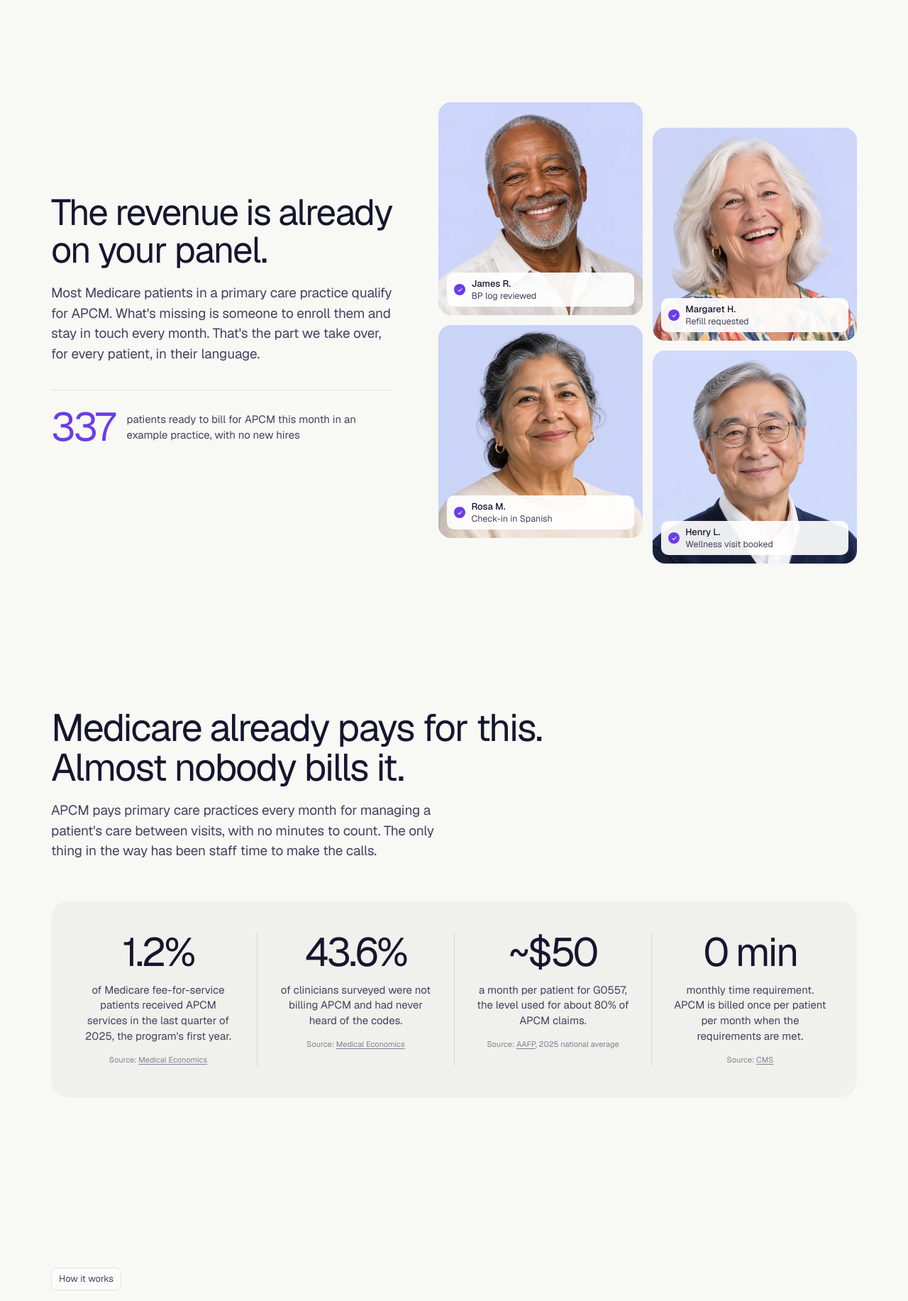
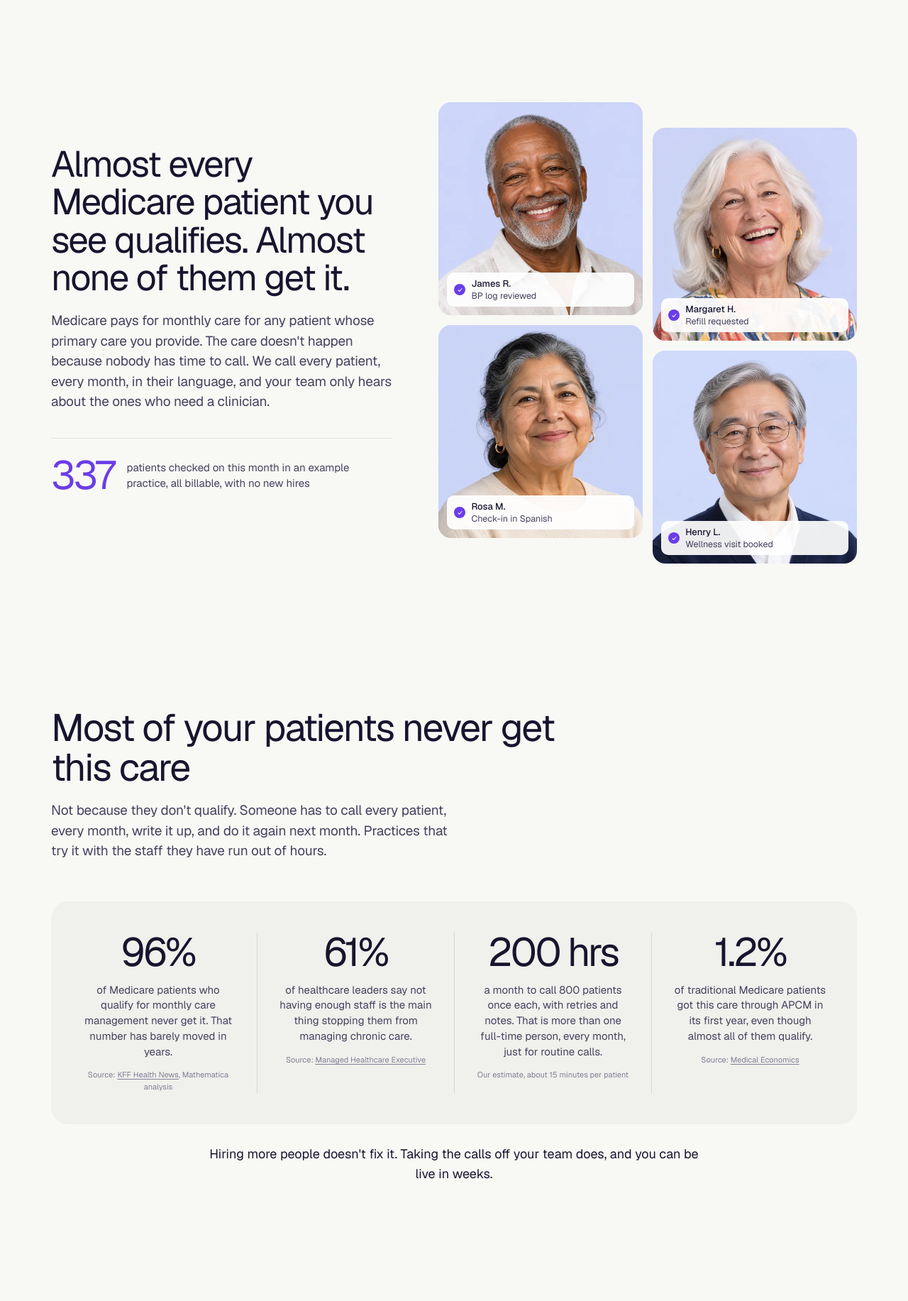
Before and after one commit to chcalibrr/ai-care, a WordPress theme: template front-page.php in a window 1280 px wide. Shown: the part 948-2781 px from the top of the page at 71% size. Run offline with PHP 8.4 and a stand-in for WordPress, Linux system fonts and the light colour scheme; the site name, menu and one post (Sample post) are stand-ins, and other content is empty.

Commit message:
Lead with the staffing problem: patients go unenrolled because nobody can make the calls
Replaces the uptake stats with sourced pain points (4% CCM uptake,
staffing as the main barrier, call-hour estimate, 1.2% APCM uptake),
rewrites the panel section, moves the calculator to 2026 rates.

Co-Authored-By: Claude Opus 5.5 <noreply@anthropic.com>
Claude-Session: https://claude.ai/code/session_01Lg5k9BStZYRWrjnfrNMgNu

```diff
--- a/assets/css/site.css
+++ b/assets/css/site.css
@@ -540,3 +540,5 @@ a.card:hover .arrow::before{transform:translateX(3px)}
 .marquee.ehr .marquee-track{align-items:center;gap:72px}
 .marquee.ehr img{display:block;flex:none;opacity:.9}
 .hero h1{font-size:clamp(40px,4.4vw,64px);line-height:1.02}
+
+.stats-close{margin:28px auto 0;max-width:720px;text-align:center;font-size:18px;color:var(--ink)}
--- a/front-page.php
+++ b/front-page.php
@@ -47,9 +47,9 @@ foreach (array_merge($e, $e) as $x) echo '<img src="' . esc_url(get_theme_file_u
 <section class="mission">
   <div class="wrap mission-grid">
     <div class="reveal">
-      <h2>The revenue is already on your panel.</h2>
-      <p class="lead">Most Medicare patients in a primary care practice qualify for APCM. What's missing is someone to enroll them and stay in touch every month. That's the part we take over, for every patient, in their language.</p>
-      <div class="face-sum"><b>337</b><span>patients ready to bill for APCM this month in an example practice, with no new hires</span></div>
+      <h2>Almost every Medicare patient you see qualifies. Almost none of them get it.</h2>
+      <p class="lead">Medicare pays for monthly care for any patient whose primary care you provide. The care doesn't happen because nobody has time to call. We call every patient, every month, in their language, and your team only hears about the ones who need a clinician.</p>
+      <div class="face-sum"><b>337</b><span>patients checked on this month in an example practice, all billable, with no new hires</span></div>
     </div>
     <div class="faces reveal" data-faces>
       <?php foreach ([['p-james', 'James R.', 'BP log reviewed'], ['p-margaret', 'Margaret H.', 'Refill requested'], ['p-rosa', 'Rosa M.', 'Check-in in Spanish'], ['p-henry', 'Henry L.', 'Wellness visit booked']] as $f): ?>
@@ -62,14 +62,16 @@ foreach (array_merge($e, $e) as $x) echo '<img src="' . esc_url(get_theme_file_u
 <section>
   <div class="wrap">
     <div class="section-head reveal">
-      <h2>Medicare already pays for this. Almost nobody bills it.</h2>
-      <p class="lead">APCM pays primary care practices every month for managing a patient's care between visits, with no minutes to count. The only thing in the way has been staff time to make the calls.</p>
+      <h2>Most of your patients never get this care</h2>
+      <p class="lead">Not because they don't qualify. Someone has to call every patient, every month, write it up, and do it again next month. Practices that try it with the staff they have run out of hours.</p>
     </div>
     <div class="stats reveal">
-      <div class="stat"><b>1.2%</b><p>of Medicare fee-for-service patients received APCM services in the last quarter of 2025, the program's first year.</p><small>Source: <a href="https://www.medicaleconomics.com/view/first-look-at-apcm-data-growth-modest-reach-physician-turnover-for-medicares-primary-care-bundle" rel="nofollow noopener" target="_blank">Medical Economics</a></small></div>
-      <div class="stat"><b>43.6%</b><p>of clinicians surveyed were not billing APCM and had never heard of the codes.</p><small>Source: <a href="https://www.medicaleconomics.com/view/first-look-at-apcm-data-growth-modest-reach-physician-turnover-for-medicares-primary-care-bundle" rel="nofollow noopener" target="_blank">Medical Economics</a></small></div>
-      <div class="stat"><b>~$50</b><p>a month per patient for G0557, the level used for about 80% of APCM claims.</p><small>Source: <a href="https://aafp.org/content/dam/AAFP/documents/advocacy/payment/medicare/ES-2025MPFSFinalRule-112124.pdf" rel="nofollow noopener" target="_blank">AAFP</a>, 2025 national average</small></div>
-      <div class="stat"><b>0 min</b><p>monthly time requirement. APCM is billed once per patient per month when the requirements are met.</p><small>Source: <a href="https://www.cms.gov/medicare/payment/fee-schedules/physician-fee-schedule/advanced-primary-care-management-services" rel="nofollow noopener" target="_blank">CMS</a></small></div>
+      <div class="stat"><b>96%</b><p>of Medicare patients who qualify for monthly care management never get it. That number has barely moved in years.</p><small>Source: <a href="https://kffhealthnews.org/aging/medicare-chronic-care-management-monitoring-business/" rel="nofollow noopener" target="_blank">KFF Health News</a>, Mathematica analysis</small></div>
+      <div class="stat"><b>61%</b><p>of healthcare leaders say not having enough staff is the main thing stopping them from managing chronic care.</p><small>Source: <a href="https://www.managedhealthcareexecutive.com/view/why-chronic-care-management-isnt-gaining-traction-health-execs-identify-3-barriers" rel="nofollow noopener" target="_blank">Managed Healthcare Executive</a></small></div>
+      <div class="stat"><b>200 hrs</b><p>a month to call 800 patients once each, with retries and notes. That is more than one full-time person, every month, just for routine calls.</p><small>Our estimate, about 15 minutes per patient</small></div>
+      <div class="stat"><b>1.2%</b><p>of traditional Medicare patients got this care through APCM in its first year, even though almost all of them qualify.</p><small>Source: <a href="https://www.medicaleconomics.com/view/first-look-at-apcm-data-growth-modest-reach-physician-turnover-for-medicares-primary-care-bundle" rel="nofollow noopener" target="_blank">Medical Economics</a></small></div>
+    </div>
+    <p class="stats-close reveal">Hiring more people doesn't fix it. Taking the calls off your team does, and you can be live in weeks.</p>
     </div>
   </div>
 </section>
--- a/style.css
+++ b/style.css
@@ -2,7 +2,7 @@
 Theme Name: AI Care Coordinator
 Theme URI: https://aicarecoordinator.com
 Description: Theme for aicarecoordinator.com
-Version: 1.3.5
+Version: 1.3.7
 GitHub Theme URI: chcalibrr/ai-care
 Primary Branch: main
 Requires PHP: 7.4
```
